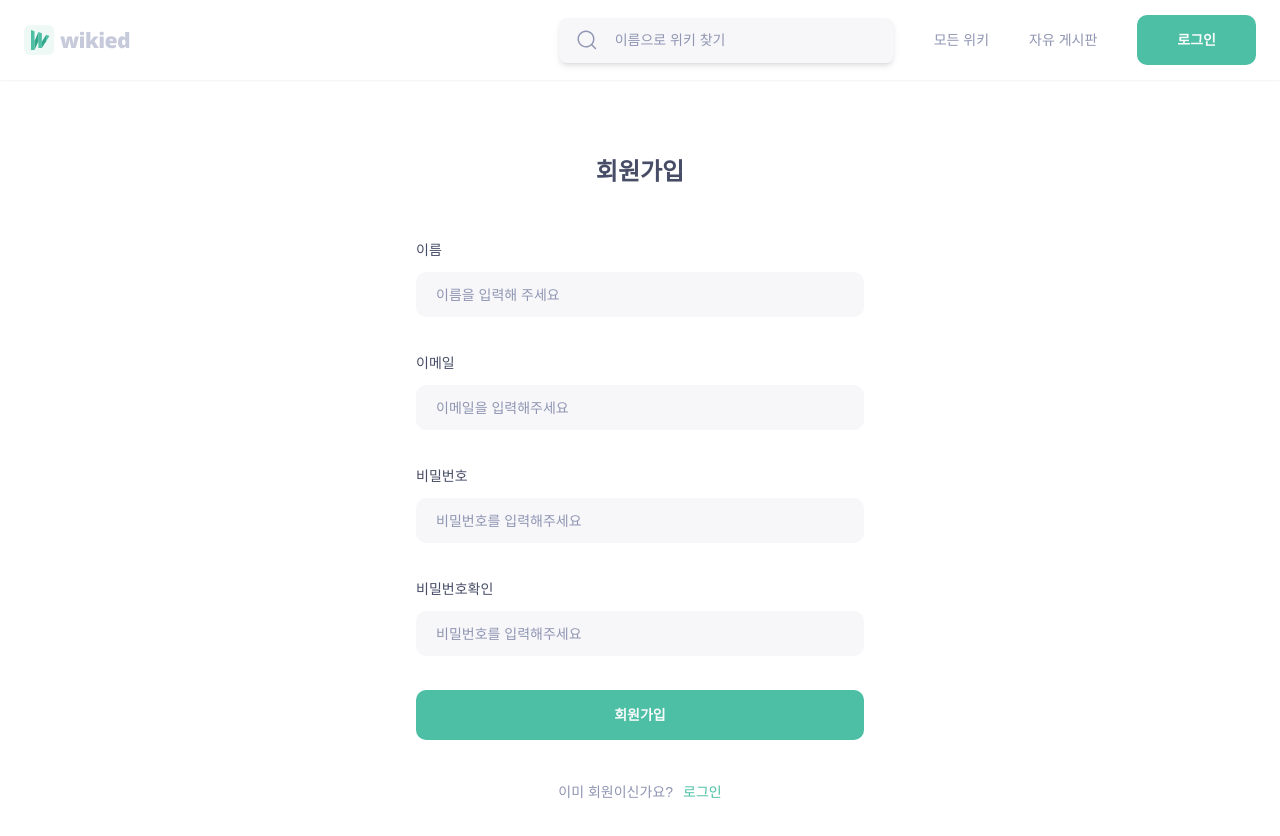
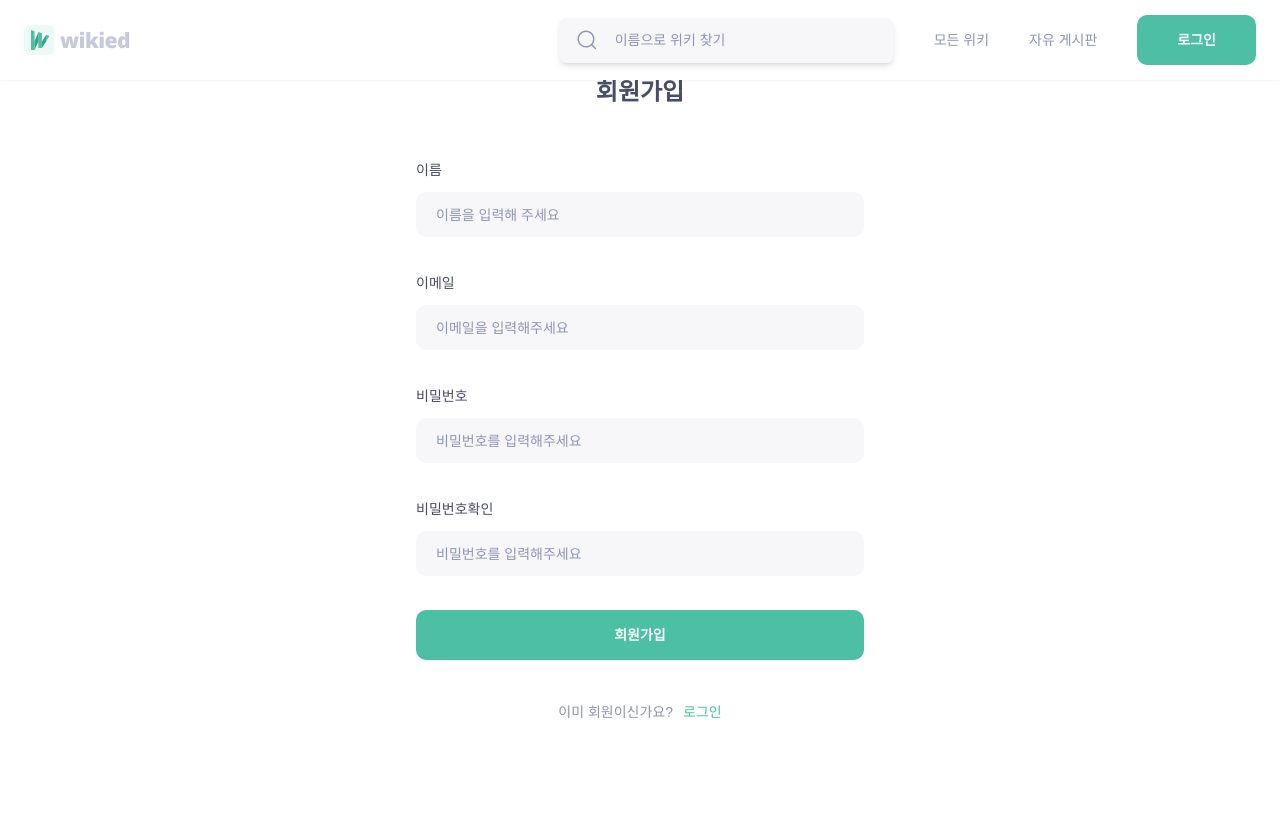
Before and after one commit to junjeeong/Wikied, a Next.js app: page /signup in a window 1280 px wide. Shown: the top 836 px of the page. After the commit the page ends 800 px from the top, so only its background shows below. Built offline with nearby package versions, Linux system fonts and the light colour scheme; a web font is replaced by a local one.

Commit message:
Fix: 세로 정렬

```diff
--- a/src/containers/LoginFormContainer.tsx
+++ b/src/containers/LoginFormContainer.tsx
@@ -34,7 +34,7 @@ const LoginFormContainer = ({
   };
 
   return (
-    <div className="flex items-center justify-center min-h-screen Mobile:px-5 bg-background">
+    <div className="flex items-center justify-center min-h-screen -mt-[80px] Mobile:px-5 bg-background">
       <div className="w-full max-w-md">
         <h2 className="text-2xl font-semibold mb-[50px] text-center">로그인</h2>
         <form
--- a/src/containers/QuizSettingsFormContainer.tsx
+++ b/src/containers/QuizSettingsFormContainer.tsx
@@ -31,7 +31,7 @@ const handleKeyDown = (event: React.KeyboardEvent<HTMLInputElement>) => {
 };
 
   return (
-    <div className="flex items-center justify-center min-h-screen Mobile:px-5 bg-background">
+    <div className="flex items-center justify-center min-h-screen -mt-[80px] Mobile:px-5 bg-background">
       <div className="w-full max-w-md">
         <h2 className="text-2xl font-semibold mb-10">
           좋아요!
--- a/src/containers/SignUpFormContainer.tsx
+++ b/src/containers/SignUpFormContainer.tsx
@@ -37,7 +37,7 @@ const SignUpFormContainer = ({ onSubmit }: SignUpFormContainerProps) => {
 
   return (
     <>
-      <div className="flex items-center justify-center min-h-screen Mobile:px-5 bg-background">
+      <div className="flex items-center justify-center min-h-screen -mt-[80px] Mobile:px-5 bg-background">
         <div className="w-full max-w-md">
           <h2 className="text-2xl font-semibold mb-[50px] text-center">
             회원가입
```
